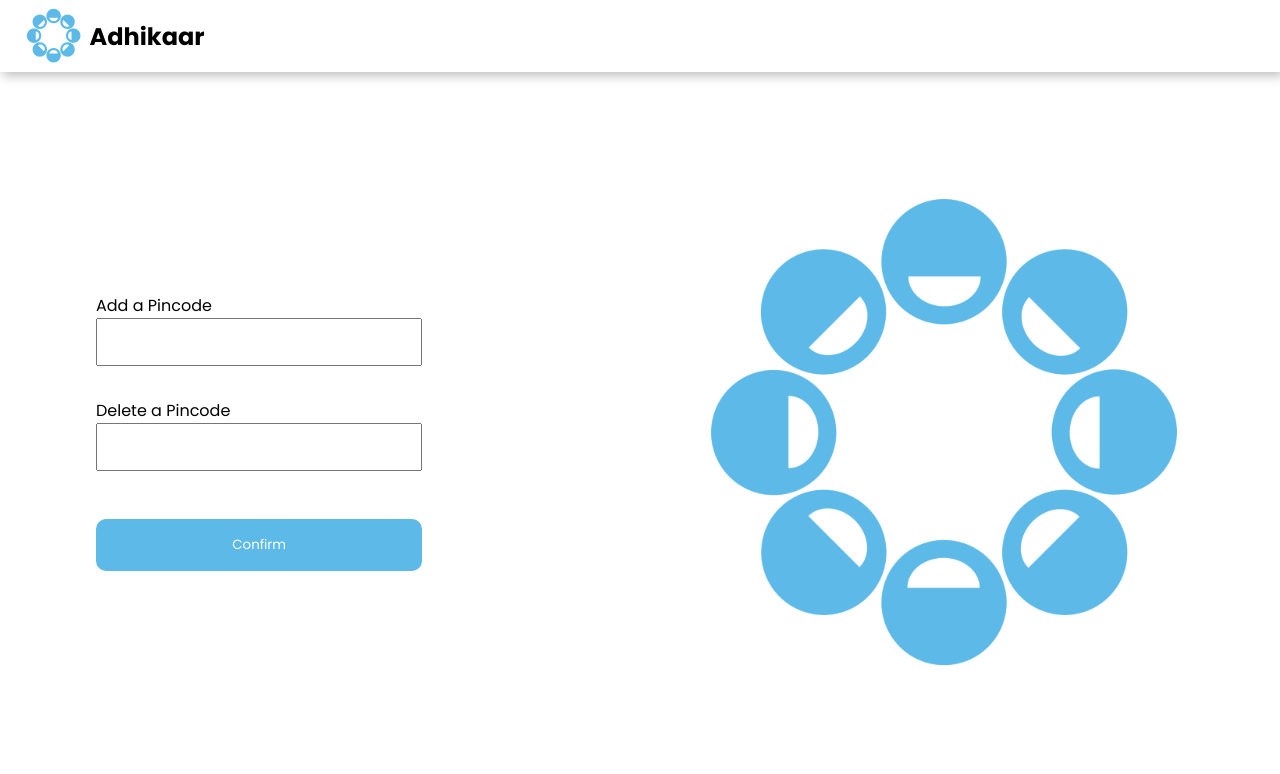
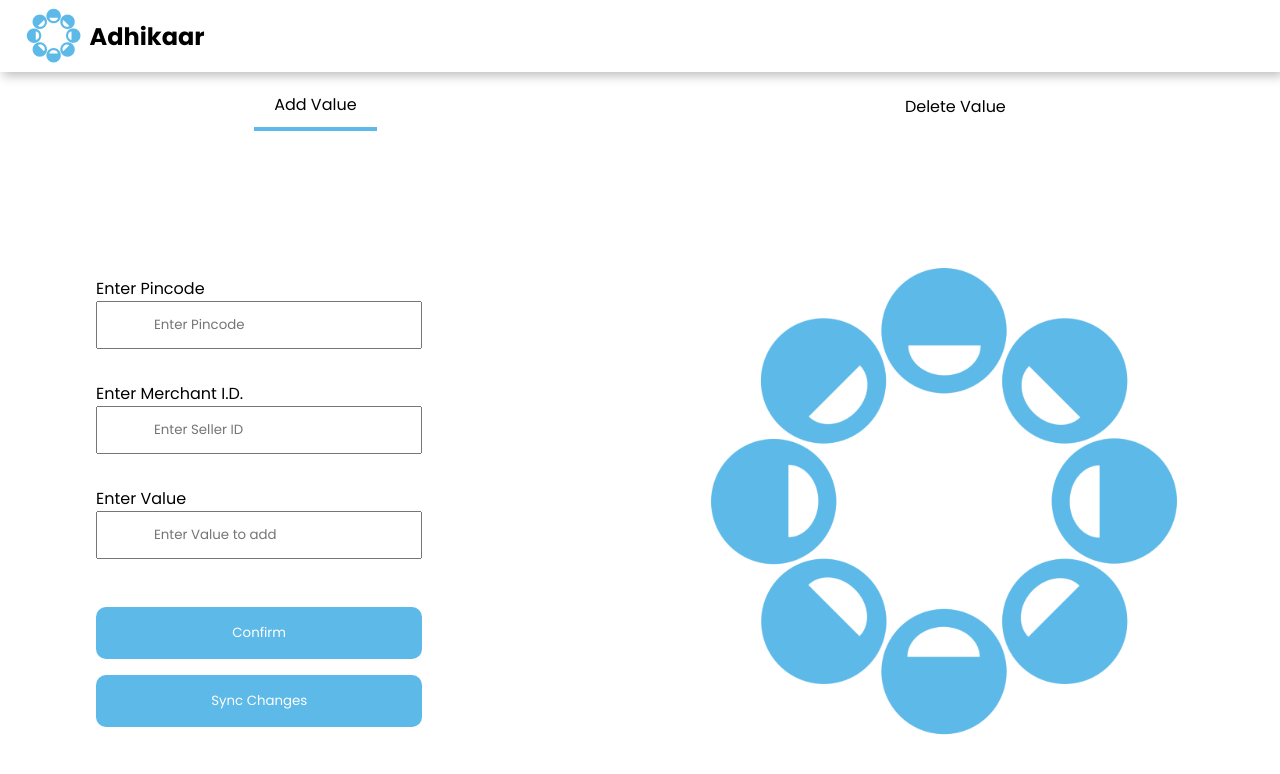
Before and after one commit to PyroSama07/bhoomiCode, a React (Vite) app in the folder frontend/: page / in a window 1280 px wide. Shown: the top 774 px of the page. Built offline with nearby package versions, Linux system fonts and the light colour scheme.

Commit message:
added final frontend
Signed-off-by: shouryade <shourya.de12@gmail.com>

```diff
--- a/frontend/package.json
+++ b/frontend/package.json
@@ -10,9 +10,11 @@
     "preview": "vite preview"
   },
   "dependencies": {
+    "axios": "^1.6.7",
     "react": "^18.2.0",
     "react-dom": "^18.2.0",
-    "react-router-dom": "^6.21.3"
+    "react-router-dom": "^6.21.3",
+    "react-toastify": "^10.0.4"
   },
   "devDependencies": {
     "@types/react": "^18.2.43",
--- a/frontend/src/Pages/adhikaar/adhikaar.jsx
+++ b/frontend/src/Pages/adhikaar/adhikaar.jsx
@@ -1,18 +1,123 @@
-import React, {Fragment} from "react";
+import { Fragment, useState } from "react";
 import styles from "./adhikaar.module.css";
 import adhikaarImage from "../../assets/GDSC-hack.png";
+import axios from "axios";
+import { toast, ToastContainer } from "react-toastify";
+import "react-toastify/dist/ReactToastify.css";
+
+const baseURL = "http://localhost:1306";
 
 const Adhikaar = () => {
+  const [view, setView] = useState("add");
+
+  const handleViewChange = (newView) => {
+    setView(newView);
+  };
+
+  const handleSubmit = async (event) => {
+    event.preventDefault();
+    const formData = new FormData(event.target);
+    const endpoint = view === "add" ? "/addValue" : "/deleteValue";
+    try {
+      await axios.post(baseURL + endpoint, formData);
+      toast.success("Request sent successfully."); // Show success toast
+    } catch (error) {
+      console.error("Error sending request:", error);
+      toast.error("Error sending request."); // Show error toast
+    }
+  };
+
+  const handleSync = async () => {
+    try {
+      await axios.post(baseURL + "/sync");
+      toast.success("Sync request sent successfully."); // Show success toast
+    } catch (error) {
+      console.error("Error sending sync request:", error);
+      toast.error("Error sending sync request."); // Show error toast
+    }
+  };
+
   return (
     <Fragment>
+      <ToastContainer /> {/* ToastContainer component for displaying toasts */}
+      <div className={styles.navbar}>
+        <button
+          id="switch"
+          onClick={() => handleViewChange("add")}
+          className={view === "add" ? styles.active : ""}
+        >
+          Add Value
+        </button>
+        <button
+          id="switch"
+          onClick={() => handleViewChange("delete")}
+          className={view === "delete" ? styles.active : ""}
+        >
+          Delete Value
+        </button>
+      </div>
       <div className={styles.container}>
         <div className={styles.loginform}>
-                <form className={styles.formm}>
-                    <label for="add">Add a Pincode</label>
-                    <input type="text" id="add" name="add" placeholder="" />
-                    <label for="delete">Delete a Pincode</label>
-                    <input type="text" id="delete" name="delete" placeholder="" />
-                    <button type="submit" value="Submit">Confirm</button>
+          <form className={styles.formm} onSubmit={handleSubmit}>
+            {view === "add" && (
+              <Fragment>
+                <label htmlFor="add">Enter Pincode</label>
+                <input
+                  type="number"
+                  id="pincode"
+                  name="pincode"
+                  placeholder="Enter Pincode"
+                  min="0"
+                  inputMode="numeric"
+                />
+                <label htmlFor="seller">Enter Merchant I.D.</label>
+                <input
+                  type="number"
+                  id="seller"
+                  name="seller"
+                  placeholder="Enter Seller ID"
+                  min="0"
+                  inputMode="numeric"
+                />
+                <label htmlFor="value">Enter Value</label>
+                <input
+                  type="number"
+                  id="value"
+                  name="value"
+                  placeholder="Enter Value to add"
+                  min="0"
+                  inputMode="numeric"
+                />
+              </Fragment>
+            )}
+            {view === "delete" && (
+              <Fragment>
+                <label htmlFor="add">Enter Pincode</label>
+                <input
+                  type="number"
+                  id="pincode"
+                  name="pincode"
+                  placeholder="Enter Pincode"
+                  min="0"
+                  inputMode="numeric"
+                />
+                <label htmlFor="seller">Enter Merchant I.D.</label>
+                <input
+                  type="number"
+                  id="seller"
+                  name="seller"
+                  placeholder="Enter Seller ID"
+                  min="0"
+                  inputMode="numeric"
+                />
+              </Fragment>
+            )}
+            <button type="submit" value="Submit">
+              Confirm
+            </button>
+            <button type="button" onClick={handleSync}>
+              Sync Changes
+            </button>
           </form>
         </div>
         <div className={styles.image}>
@@ -20,7 +125,7 @@ const Adhikaar = () => {
         </div>
       </div>
     </Fragment>
- )
+  );
 };
 
 export default Adhikaar;
--- a/frontend/src/Pages/adhikaar/adhikaar.module.css
+++ b/frontend/src/Pages/adhikaar/adhikaar.module.css
@@ -1,41 +1,80 @@
-
-.container{
+.container {
 	height: 90vh;
 	width: 85%;
 	margin: 0 auto;
 	display: flex;
-	justify-content:space-between;
+	justify-content: space-between;
 	flex-wrap: wrap;
 }
 
-  .image{
+.image {
 	height: 60vh;
 	display: flex;
 	align-self: center;
 }
 
-  .loginform{
+.loginform {
 	display: flex;
 	align-items: center;
 	width: 30%;
 }
 
-  .formm{
+.formm {
 	display: flex;
 	flex-direction: column;
-	width: 100% ;
+	width: 100%;
 }
 
-  .formm input{
+.formm input {
 	padding: 0.75rem 3.5rem;
 	margin-bottom: 2rem;
 }
 
-  .formm button{
-	margin-top:1rem ;
+.formm button {
+	margin-top: 1rem;
 	background-color: #5DB9E8;
-	border:  none ;
+	border: none;
 	padding: 1rem 1rem;
 	color: white;
 	border-radius: 10px;
 }
+
+
+
+input[type="number"]::-webkit-inner-spin-button,
+input[type="number"]::-webkit-outer-spin-button {
+	-webkit-appearance: none;
+	margin: 0;
+}
+
+.navbar {
+	display: flex;
+	justify-content: space-around;
+	background-color: transparent;
+	padding: 10px 0;
+}
+
+.navbar button {
+	background-color: transparent;
+	border: none;
+	color: black;
+	font-size: 16px;
+	cursor: pointer;
+	padding: 10px 20px;
+	transition: background-color 0.3s ease;
+}
+
+.navbar button:hover {
+	background-color: aliceblue;
+}
+
+.navbar button.active {
+	border-bottom: 4px solid #5db9e8;
+
+}
+
+
+input[type="number"] {
+	-moz-appearance: textfield;
+	appearance: textfield;
+}
--- a/frontend/src/Pages/check/Check.jsx
+++ b/frontend/src/Pages/check/Check.jsx
@@ -1,26 +1,111 @@
-import React, {Fragment} from "react";
+import { Fragment, useState } from "react";
 import styles from "./check.module.css";
 import adhikaarImage from "../../assets/GDSC-hack.png";
+import axios from "axios";
+import { toast, ToastContainer } from "react-toastify";
+import "react-toastify/dist/ReactToastify.css";
+
+const baseURL = "http://localhost:1305";
 
 const Check = () => {
+  const [pincode, setPincode] = useState("");
+  const [sellerId, setSellerId] = useState("");
+  const [result, setResult] = useState(null);
+
+  const handleSubmit = async (event) => {
+    event.preventDefault();
+
+    if (!pincode.trim()) {
+      toast.error("Please fill in the pincode.");
+      return;
+    }
+
+    try {
+      let response;
+      if (sellerId.trim()) {
+        response = await axios.get(`${baseURL}/value/${pincode}/${sellerId}`);
+      } else {
+        response = await axios.get(`${baseURL}/seller/${pincode}`);
+      }
+      setResult(response.data);
+      toast.success("Query successful.");
+    } catch (error) {
+      console.error("Error:", error);
+      toast.error("Error occurred during query.");
+    }
+  };
+
+  const handleClear = () => {
+    setPincode("");
+    setSellerId("");
+    setResult(null);
+  };
+
   return (
     <Fragment>
+      <ToastContainer />
       <div className={styles.container}>
         <div className={styles.loginform}>
-                <form className={styles.formm}>
-                    <label for="add">Insert Pincode</label>
-                    <input type="text" id="add" name="add" placeholder="" />
-                    <label for="delete">Insert Merchant  I.D.</label>
-                    <input type="text" id="delete" name="delete" placeholder="" />
-                    <button type="submit" value="Submit">Confirm</button>
+          <form className={styles.formm} onSubmit={handleSubmit}>
+            <label htmlFor="pincode">Insert Pincode *</label>
+            <input
+              type="number"
+              id="pincode"
+              name="pincode"
+              placeholder="Enter Pincode"
+              value={pincode}
+              onChange={(e) => setPincode(e.target.value)}
+            />
+            <label htmlFor="seller_id">Insert Merchant I.D.</label>
+            <input
+              type="number"
+              id="seller_id"
+              name="seller_id"
+              placeholder="Enter Seller ID"
+              value={sellerId}
+              onChange={(e) => setSellerId(e.target.value)}
+            />
+            <button type="submit" value="Submit">
+              Confirm
+            </button>
+            <button type="button" onClick={handleClear}>
+              Clear
+            </button>
           </form>
         </div>
         <div className={styles.image}>
           <img src={adhikaarImage} alt="adhikaarImage" />
         </div>
       </div>
+      {result && (
+        <div className={styles.tableContainer}>
+          <table className={styles.table}>
+            <thead>
+              <tr>
+                <th>Seller ID</th>
+                <th>Value</th>
+              </tr>
+            </thead>
+            <tbody>
+              {typeof result === "object" ? (
+                Object.entries(result).map(([key, value]) => (
+                  <tr key={key}>
+                    <td>{key}</td>
+                    <td>{value}</td>
+                  </tr>
+                ))
+              ) : (
+                <tr>
+                  <td>Result</td>
+                  <td>{result}</td>
+                </tr>
+              )}
+            </tbody>
+          </table>
+        </div>
+      )}
     </Fragment>
- )
+  );
 };
 
 export default Check;
--- a/frontend/src/Pages/check/check.module.css
+++ b/frontend/src/Pages/check/check.module.css
@@ -1,41 +1,70 @@
-
-.container{
+.container {
 	height: 90vh;
 	width: 85%;
 	margin: 0 auto;
 	display: flex;
-	justify-content:space-between;
+	justify-content: space-between;
 	flex-wrap: wrap;
 }
 
-  .image{
+.image {
 	height: 60vh;
 	display: flex;
 	align-self: center;
 }
 
-  .loginform{
+.loginform {
 	display: flex;
 	align-items: center;
 	width: 30%;
 }
 
-  .formm{
+.formm {
 	display: flex;
 	flex-direction: column;
-	width: 100% ;
+	width: 100%;
 }
 
-  .formm input{
+.formm input {
 	padding: 0.75rem 3.5rem;
 	margin-bottom: 2rem;
 }
 
-  .formm button{
-	margin-top:1rem ;
+.formm button {
+	margin-top: 1rem;
 	background-color: #5DB9E8;
-	border:  none ;
+	border: none;
 	padding: 1rem 1rem;
 	color: white;
 	border-radius: 10px;
 }
+
+.tableContainer {
+	margin-top: 20px;
+}
+
+.table {
+	margin: auto;
+	width: 80%;
+	border-collapse: collapse;
+	margin-bottom: 50px;
+}
+
+.table th,
+.table td {
+	padding: 8px;
+	border: 1px solid #ddd;
+	text-align: left;
+}
+
+.table th {
+	background-color: #f2f2f2;
+}
+
+.table tr:nth-child(even) {
+	background-color: #f2f2f2;
+}
+
+.table tr:hover {
+	background-color: #ddd;
+}
```
Also changed, not shown: frontend/src/App.jsx (+15 -17 lines), 1 other file (tests, documents, lock files or other folders). Lines whose indentation alone changed are shown as unchanged.
